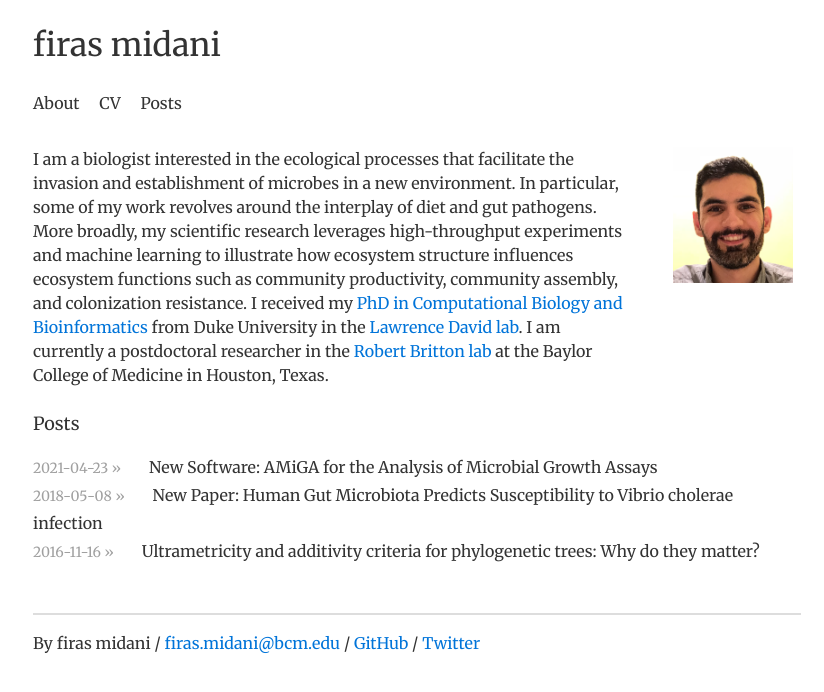
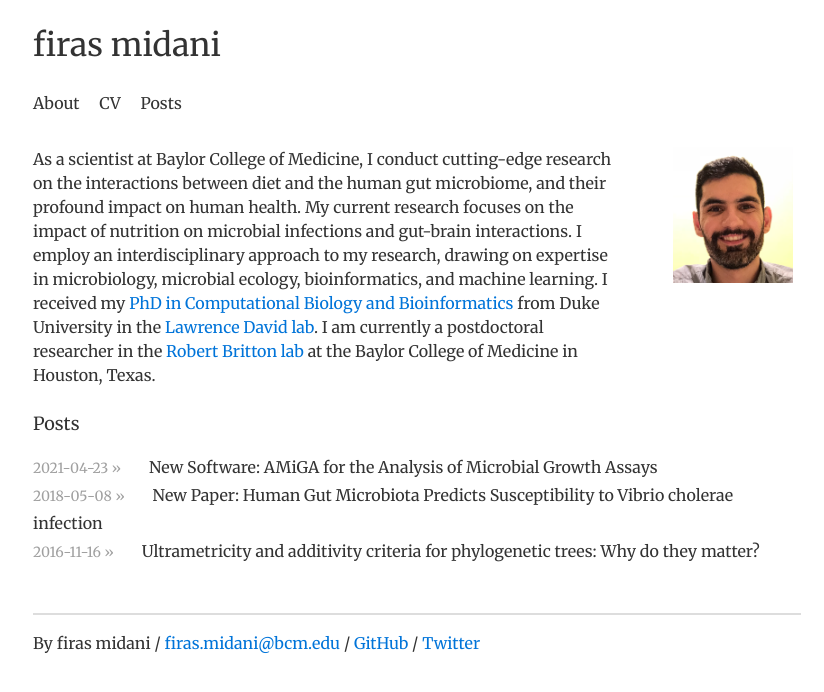
Before and after one commit to firasmidani/firasmidani.github.io, a Jekyll site: the page built from index.html, in a window 1280 px wide. Shown: the top 692 px of the page, without its empty margins (223-1047 px from the left). Built offline with Jekyll 4.4.1, drawn with Linux system fonts in a browser that asks for light colours; comment, search, counter and statistics services are not loaded.

Commit message:
Update index.html

```diff
--- a/index.html
+++ b/index.html
@@ -9,13 +9,12 @@
 <col width="22%">
   <tr>
     <td align="left" vertical-align="center" style="padding-left:0px">
-      <p1> I am a biologist interested in the ecological processes that facilitate
-	   the invasion and establishment of microbes in a new environment. In particular,
-	   some of my work revolves around the interplay of diet and gut pathogens. More
-	   broadly, my scientific research
-	   leverages high-throughput experiments and machine learning to illustrate
-	   how ecosystem structure influences ecosystem functions such as community
-	   productivity, community assembly, and colonization resistance. I received
+      <p1> As a scientist at Baylor College of Medicine, I conduct cutting-edge research on the
+	      interactions between diet and the human gut microbiome, and their profound impact
+	      on human health. My current research focuses on the impact of nutrition on microbial
+	      infections and gut-brain interactions. I employ an interdisciplinary approach to my
+	      research, drawing on expertise in microbiology, microbial ecology, bioinformatics,
+	      and machine learning.  I received
 	   my <a href="https://genome.duke.edu/education/CBB">PhD in Computational
 	   Biology and Bioinformatics</a>  from Duke University in the
 	   <a href="http://el.ladlab.org:8080">Lawrence David lab</a>.
```
